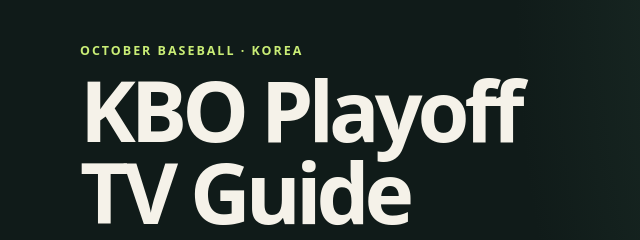
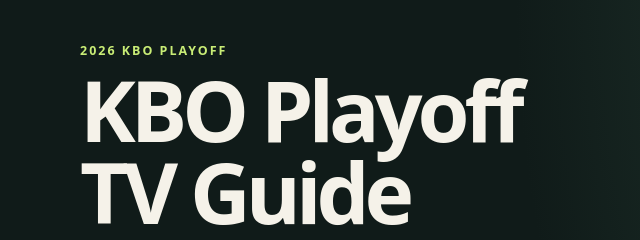
Before and after one commit to Raygithu1/kbo-playoff-tv-guide, a plain HTML site: page index.html in a window 1280 px wide. Shown: the top 240 px of the page, 0-640 px from the left. Drawn offline with Linux system fonts and the light colour scheme.

Commit message:
Update playoff page eyebrow

```diff
--- a/index.html
+++ b/index.html
@@ -76,7 +76,7 @@
   <main class="wrap">
     <header>
       <div>
-        <div class="eyebrow">October baseball · Korea</div>
+        <div class="eyebrow">2026 KBO Playoff</div>
         <h1>KBO Playoff<br />TV Guide</h1>
         <p class="lede">Your quick guide to where the postseason is on. The opening matchup is set; later rounds will fill in as teams advance.</p>
       </div>
```
